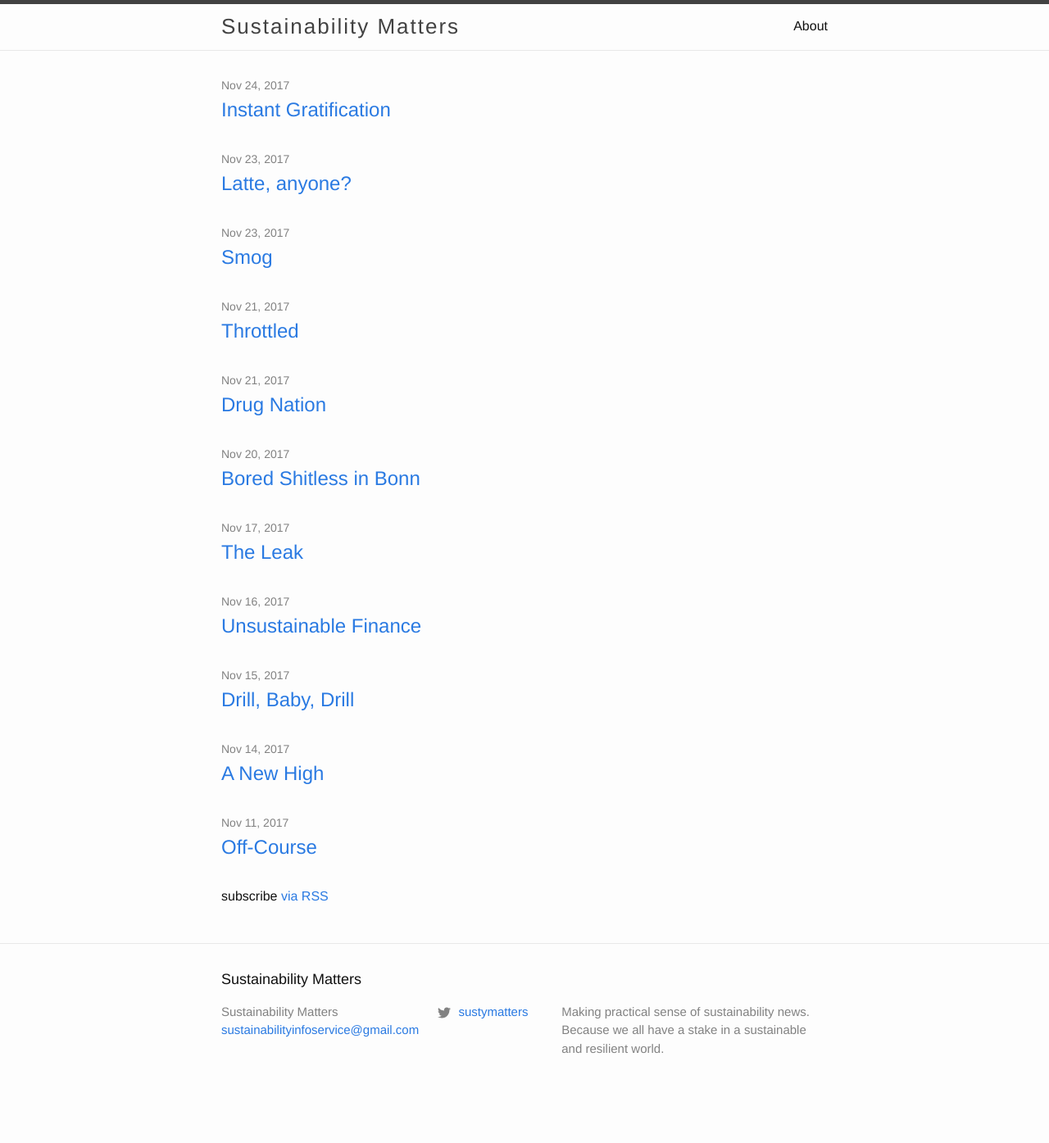
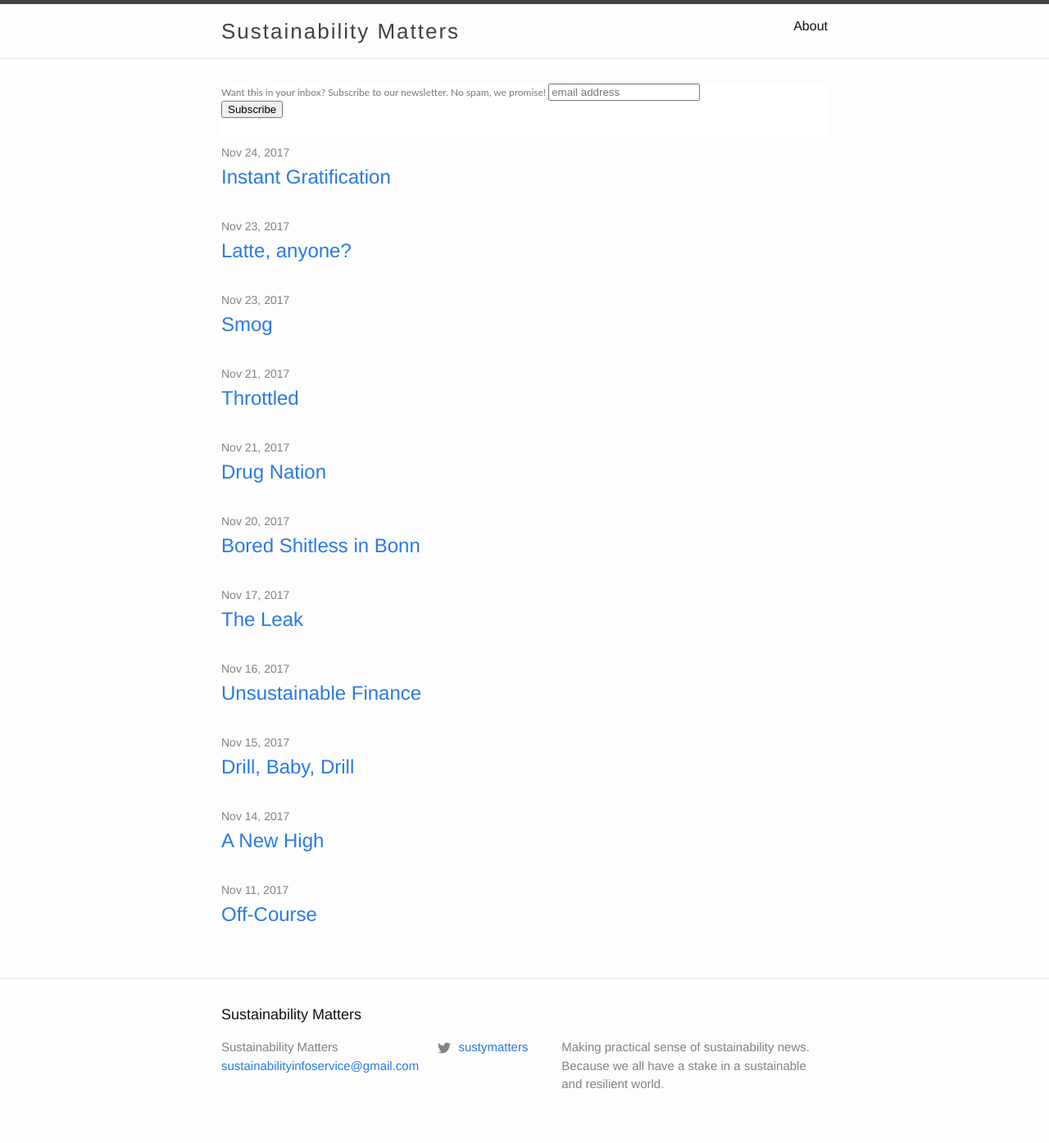
Before and after one commit to Sparkleleuk/Sustainability_Matters, a Jekyll site: the page built from index.md, in a window 1280 px wide. Shown: the whole page at 82% size. Built offline with Jekyll 4.4.1, drawn with Linux system fonts in a browser that asks for light colours; comment, search, counter and statistics services are not loaded; before the commit the page ends 1351 px from its top, so only the background shows below that.

Commit message:
added subscription box

```diff
--- a/_layouts/home.html
+++ b/_layouts/home.html
@@ -6,6 +6,27 @@ layout: default
 
 
   {{ content }}
+
+  <!-- Begin MailChimp Signup Form -->
+<link href="//cdn-images.mailchimp.com/embedcode/horizontal-slim-10_7.css" rel="stylesheet" type="text/css">
+<style type="text/css">
+	#mc_embed_signup{background:#ffffff; clear:left; font:12px Lato, sans-serif; color: #787878; font-weight: normal; width:100%; padding-bottom: 30px;}
+	/* Add your own MailChimp form style overrides in your site stylesheet or in this style block.
+	   We recommend moving this block and the preceding CSS link to the HEAD of your HTML file. */
+</style>
+<div id="mc_embed_signup">
+<form action="https://sustainabilitymatters.us17.list-manage.com/subscribe/post?u=ea53f950ef578b1b73a371e59&amp;id=820f1a706b" method="post" id="mc-embedded-subscribe-form" name="mc-embedded-subscribe-form" class="validate" target="_blank" novalidate>
+    <div id="mc_embed_signup_scroll">
+	<label for="mce-EMAIL">Want this in your inbox? Subscribe to our newsletter. No spam, we promise! </label>
+	<input type="email" value="" name="EMAIL" class="email" id="mce-EMAIL" placeholder="email address" required>
+    <!-- real people should not fill this in and expect good things - do not remove this or risk form bot signups-->
+    <div style="position: absolute; left: -5000px;" aria-hidden="true"><input type="text" name="b_ea53f950ef578b1b73a371e59_820f1a706b" tabindex="-1" value=""></div>
+    <div class="clear"><input type="submit" value="Subscribe" name="subscribe" id="mc-embedded-subscribe" class="button"></div>
+    </div>
+</form>
+</div>
+
+<!--End mc_embed_signup-->
 
   <ul class="post-list">
     {% for post in site.posts %}
@@ -20,6 +41,4 @@ layout: default
     {% endfor %}
   </ul>
 
-  <p class="rss-subscribe">subscribe <a href="{{ "/feed.xml" | relative_url }}">via RSS</a></p>
-
 </div>
--- a/_sass/minima/_layout.scss
+++ b/_sass/minima/_layout.scss
@@ -12,8 +12,8 @@
 
 .site-title {
   @include relative-font-size(1.625);
-  font-weight: 300;
-  line-height: $base-line-height * $base-font-size * 2.25;
+  font-weight: 500;
+  line-height: $base-line-height * $base-font-size * 2.75;
   letter-spacing: 2px;
   margin-bottom: 0;
   float: left;
```
Also changed, not shown: _layouts/post.html (+9 -0 lines).
